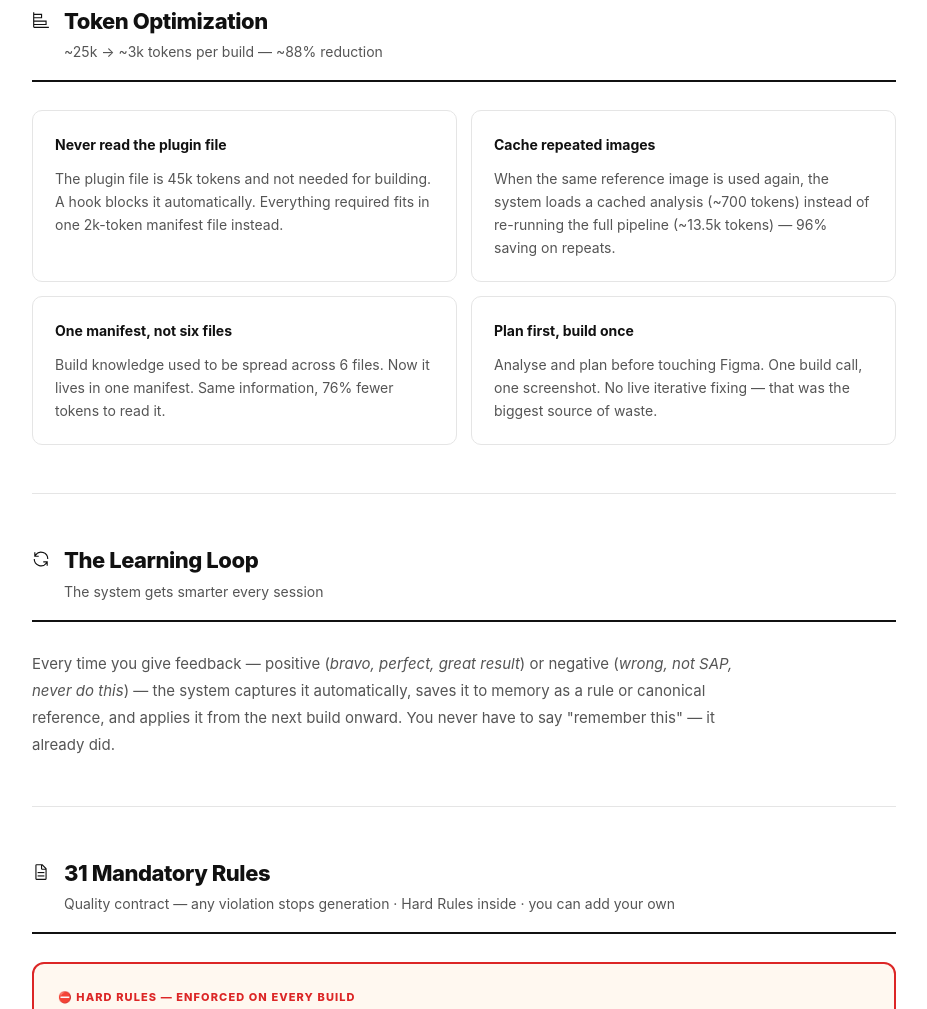
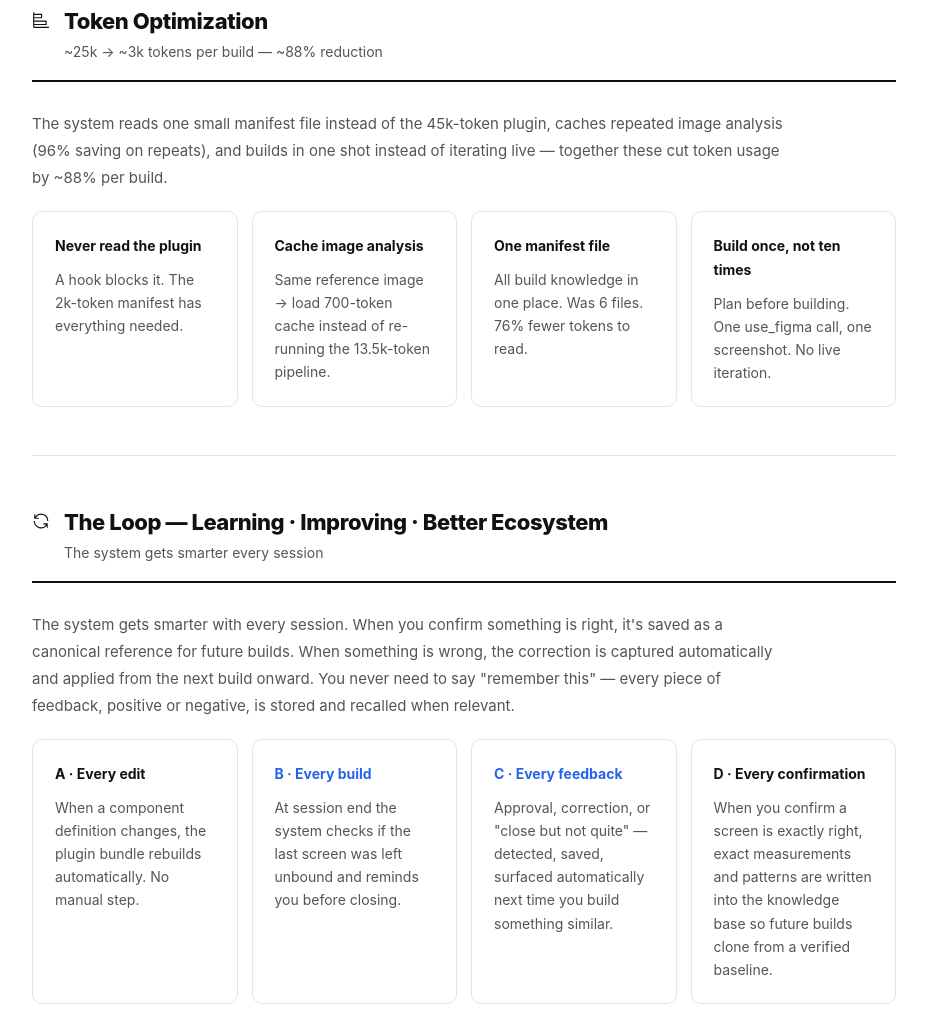
Before and after one commit to Venelinhr/Claude-To-Figma-SAP-Application_old, a plain HTML site: page SAP-Figma-Design-Agent-Workflow.html in a window 1280 px wide. Shown: the part 9287-10296 px from the top of the page, without its empty margins (176-1103 px from the left). Drawn offline with Linux system fonts and the light colour scheme.

Commit message:
Remove Inputs Claude Accepts · rewrite Token Optimization + The Loop
- README + HTML: remove 'Inputs Claude Accepts' section
- Token Optimization: one plain sentence + 4 simple cards
- The Loop: blended paragraph + 4 A/B/C/D cards, no flow diagrams

```diff
--- a/SAP-Figma-Design-Agent-Workflow.html
+++ b/SAP-Figma-Design-Agent-Workflow.html
@@ -781,7 +781,6 @@ inst.name = <span class="str">'Save [sapButton_Emphasized_Background] [typo:labe
 
 <hr id="tokens">
 
-<!-- TOKEN OPTIMIZATION -->
 <div class="section">
   <div class="section-header">
     <div class="section-icon"><svg xmlns="http://www.w3.org/2000/svg" viewBox="0 0 32 32" width="18" height="18" fill="currentColor"><path d="M4,2H2V28a2,2,0,0,0,2,2H30V28H4V25H26V17H4V13H18V5H4ZM24,23H4V19H24ZM16,11H4V7H16Z"/></svg></div>
@@ -790,38 +789,32 @@ inst.name = <span class="str">'Save [sapButton_Emphasized_Background] [typo:labe
       <div class="section-sub">~25k → ~3k tokens per build — ~88% reduction</div>
     </div>
   </div>
-  <div class="grid c2" style="margin-top:8px">
-    <div class="card">
-      <h3>Never read the plugin file</h3>
-      <p>The plugin file is 45k tokens and not needed for building. A hook blocks it automatically. Everything required fits in one 2k-token manifest file instead.</p>
-    </div>
-    <div class="card">
-      <h3>Cache repeated images</h3>
-      <p>When the same reference image is used again, the system loads a cached analysis (~700 tokens) instead of re-running the full pipeline (~13.5k tokens) — 96% saving on repeats.</p>
-    </div>
-    <div class="card">
-      <h3>One manifest, not six files</h3>
-      <p>Build knowledge used to be spread across 6 files. Now it lives in one manifest. Same information, 76% fewer tokens to read it.</p>
-    </div>
-    <div class="card">
-      <h3>Plan first, build once</h3>
-      <p>Analyse and plan before touching Figma. One build call, one screenshot. No live iterative fixing — that was the biggest source of waste.</p>
-    </div>
+  <p style="font-size:15px;color:var(--ink2);line-height:1.8;max-width:760px">The system reads one small manifest file instead of the 45k-token plugin, caches repeated image analysis (96% saving on repeats), and builds in one shot instead of iterating live — together these cut token usage by ~88% per build.</p>
+  <div class="grid c4" style="margin-top:20px">
+    <div class="card"><h3>Never read the plugin</h3><p>A hook blocks it. The 2k-token manifest has everything needed.</p></div>
+    <div class="card"><h3>Cache image analysis</h3><p>Same reference image → load 700-token cache instead of re-running the 13.5k-token pipeline.</p></div>
+    <div class="card"><h3>One manifest file</h3><p>All build knowledge in one place. Was 6 files. 76% fewer tokens to read.</p></div>
+    <div class="card"><h3>Build once, not ten times</h3><p>Plan before building. One use_figma call, one screenshot. No live iteration.</p></div>
   </div>
 </div>
 
 <hr id="loop">
 
-<!-- LEARNING LOOP -->
 <div class="section">
   <div class="section-header">
     <div class="section-icon"><svg xmlns="http://www.w3.org/2000/svg" viewBox="0 0 32 32" width="18" height="18" fill="currentColor"><path d="M12,10H6.78A11,11,0,0,1,27,16h2A13,13,0,0,0,6,7.68V4H4v8h8Z"/><path d="M20,22h5.22A11,11,0,0,1,5,16H3a13,13,0,0,0,23,8.32V28h2V20H20Z"/></svg></div>
     <div>
-      <div class="section-title">The Learning Loop</div>
+      <div class="section-title">The Loop — Learning · Improving · Better Ecosystem</div>
       <div class="section-sub">The system gets smarter every session</div>
     </div>
   </div>
-  <p style="font-size:15px;color:var(--ink2);line-height:1.8;max-width:720px">Every time you give feedback — positive (<em>bravo, perfect, great result</em>) or negative (<em>wrong, not SAP, never do this</em>) — the system captures it automatically, saves it to memory as a rule or canonical reference, and applies it from the next build onward. You never have to say "remember this" — it already did.</p>
+  <p style="font-size:15px;color:var(--ink2);line-height:1.8;max-width:760px;margin-bottom:20px">The system gets smarter with every session. When you confirm something is right, it's saved as a canonical reference for future builds. When something is wrong, the correction is captured automatically and applied from the next build onward. You never need to say "remember this" — every piece of feedback, positive or negative, is stored and recalled when relevant.</p>
+  <div class="grid c4">
+    <div class="card"><h3 style="color:var(--success)">A · Every edit</h3><p>When a component definition changes, the plugin bundle rebuilds automatically. No manual step.</p></div>
+    <div class="card"><h3 style="color:var(--accent)">B · Every build</h3><p>At session end the system checks if the last screen was left unbound and reminds you before closing.</p></div>
+    <div class="card"><h3 style="color:var(--accent)">C · Every feedback</h3><p>Approval, correction, or "close but not quite" — detected, saved, surfaced automatically next time you build something similar.</p></div>
+    <div class="card"><h3 style="color:var(--warn)">D · Every confirmation</h3><p>When you confirm a screen is exactly right, exact measurements and patterns are written into the knowledge base so future builds clone from a verified baseline.</p></div>
+  </div>
 </div>
 
 <hr id="rules">
```
Also changed, not shown: README.md.
